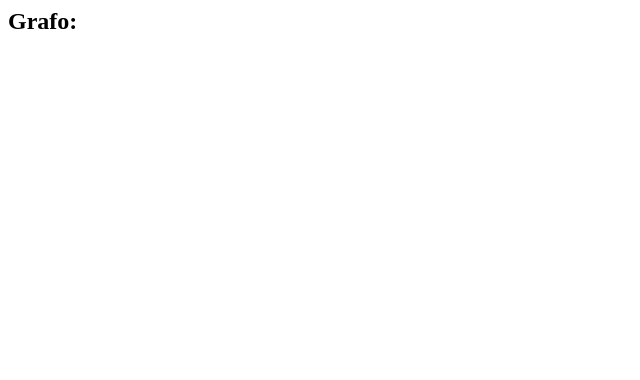
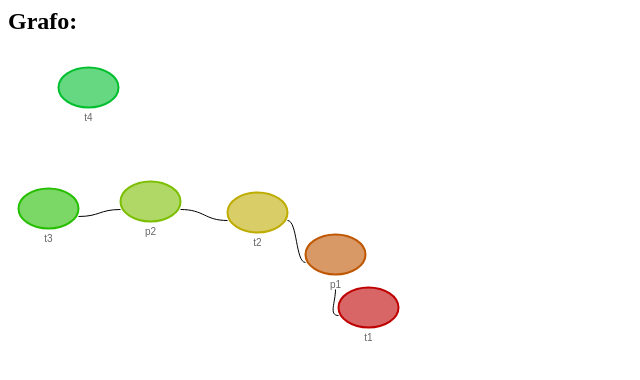
Before and after one commit to seebgar/MISO4202-Automation-M2M-M2T, a plain HTML site: page uniandes.mdd.petrinet2graph/generated/index.html in a window 1280 px wide. Shown: the whole page, without its empty margins (0-640 px from the left). Drawn offline with Linux system fonts and the light colour scheme.

Commit message:
Taller Miso.

```diff
--- a/uniandes.mdd.petrinet2graph/generated/index.html
+++ b/uniandes.mdd.petrinet2graph/generated/index.html
@@ -14,6 +14,11 @@
 window.onload = function() {
    var g = new Graph();
 
+	g.addEdge("t1", "p1");
+	g.addEdge("p1", "t2");
+	g.addEdge("t2", "p2");
+	g.addEdge("p2", "t3");
+		g.addNode("t4");
 
 
 //END
```
Also changed, not shown: 3 other files.
